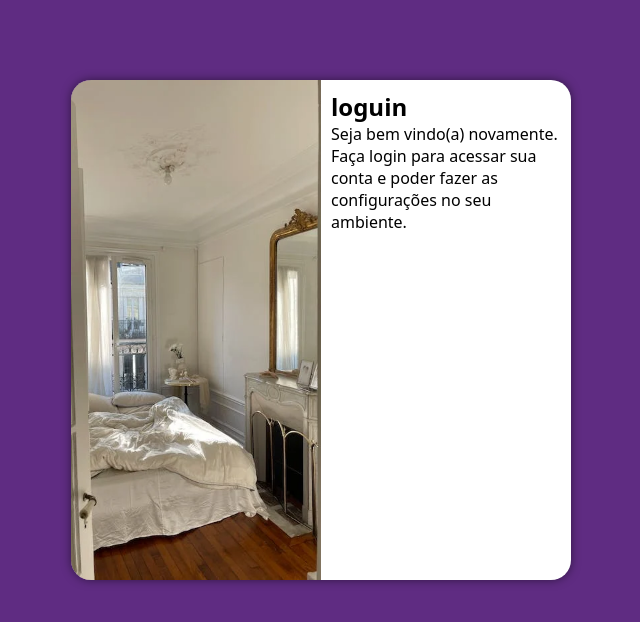
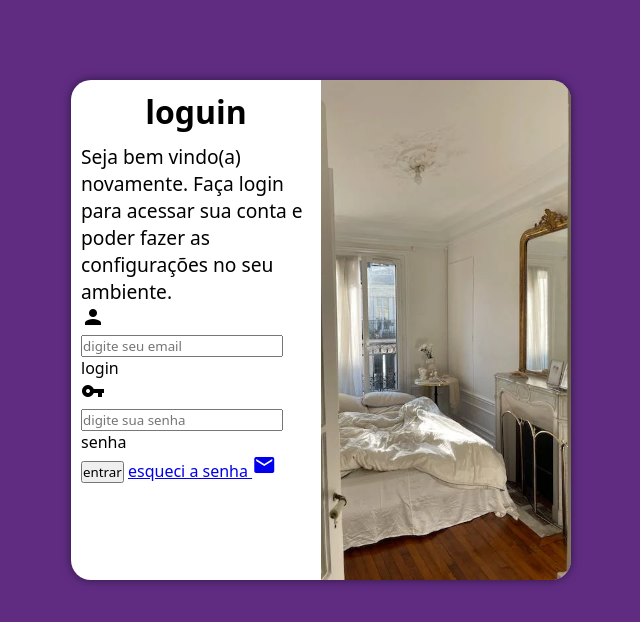
Before and after one commit to VIVAATECNOLOGIA/projeto-de-login, a plain HTML site: page index.html in a window 1280 px wide. Shown: the whole page, without its empty margins (313-953 px from the left). Drawn offline with Linux system fonts and the light colour scheme.

Commit message:
criação media query

```diff
--- a/estilos/mediaquery.css
+++ b/estilos/mediaquery.css
@@ -16,7 +16,7 @@ grandes telas: acima de 1200 px
    }
 
     section#login{
-      width: 50vw;
+      width: 55vw;
 
 
     }
@@ -42,12 +42,18 @@ grandes telas: acima de 1200 px
         width: 500px;
     }
     section#login > div#imagem {
-        float: left;
+        float: right;
         width: 50%;
         height: 100%;
     }
     section#login > div#formulario {
-        float: right;
+        float: left;
         width: 50%;
     }
+    div#formulario > h1 {
+        font-size: 2em;
+    }
+    div#formulario > p {
+        font-size: 1.2em;
+    }
 }
--- a/estilos/style.css
+++ b/estilos/style.css
@@ -54,3 +54,10 @@ section#login > div#formulario {
     padding: 10px;
     display: block;
 }
+div#formulario > h1 {
+    text-align: center;
+    margin-bottom: 10px;
+}
+div#formulario > p {
+    font-size: 0.8em;
+}
--- a/index.html
+++ b/index.html
@@ -7,6 +7,8 @@
     <title>criando formulario html</title>
     <link rel="stylesheet" href="estilos/style.css">
     <link rel="stylesheet" href="estilos/mediaquery.css">
+    <link href="https://fonts.googleapis.com/icon?family=Material+Icons"
+    rel="stylesheet">
 </head>
 <body>
     <main>
@@ -17,7 +19,23 @@
             <div id="formulario">
                 <h1>loguin</h1>
                 <p>Seja bem vindo(a) novamente. Faça login para acessar sua conta e poder fazer as configurações no seu ambiente. </p>
-                <form action="login.php" method="post"></form>
+                <form action="login.php" method="post" autocomplete="on">
+                    <div class="campo">
+                        <i class="material-icons">person
+                        </i>
+                        <input type="email" name="login" id="ilogin" placeholder="digite seu email" autocomplete="email" required maxlength="30">
+                        <label for="ilogin">login</label>
+                    </div>
+                    <div class="campo">
+                        <i class="material-icons">vpn_key
+                        </i>
+                       <input type="password" name="senha" id="isenha" placeholder="digite sua senha" autocomplete="current-password" required minlength="6" maxlength="20">
+                        <label for="isenha">senha</label>
+                    </div>
+                    <input type="submit" value="entrar">
+                    <a href="esqueci.html">esqueci a senha <i class="material-icons">mail</i></a>
+
+                </form>
             </div>
         </section>
     </main>
```
